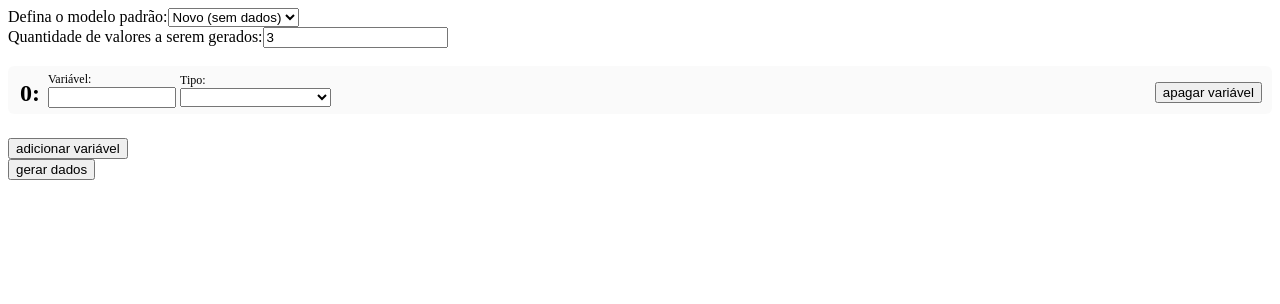
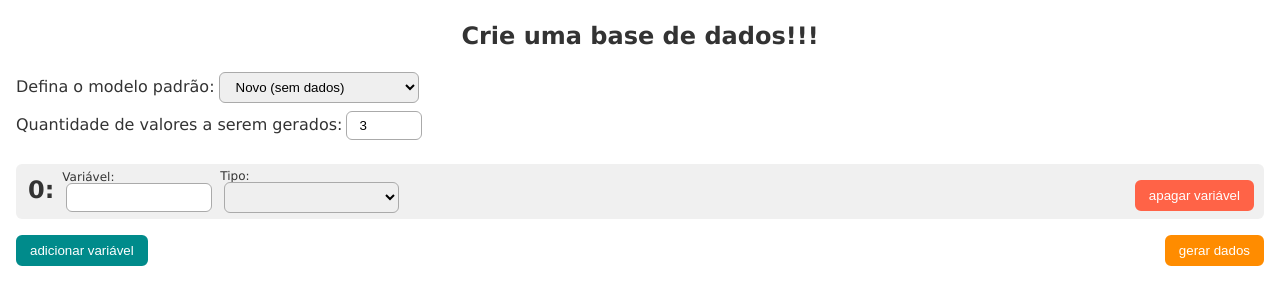
Before and after one commit to IaraNascimento/fmu-data-generator, a React (Create React App) app: page / in a window 1280 px wide. Both pictures are taken after a click on the button "adicionar variável". Shown: the top 304 px of the page. Built offline with nearby package versions, Linux system fonts and the light colour scheme.

Commit message:
Styles and Adjust on Generate

```diff
--- /dev/null
+++ b/src/App.scss
@@ -0,0 +1,208 @@
+/* http://meyerweb.com/eric/tools/css/reset/
+   v2.0 | 20110126
+   License: none (public domain)
+*/
+
+html,
+body,
+div,
+span,
+applet,
+object,
+iframe,
+h1,
+h2,
+h3,
+h4,
+h5,
+h6,
+p,
+blockquote,
+pre,
+a,
+abbr,
+acronym,
+address,
+big,
+cite,
+code,
+del,
+dfn,
+em,
+img,
+ins,
+kbd,
+q,
+s,
+samp,
+small,
+strike,
+strong,
+sub,
+sup,
+tt,
+var,
+b,
+u,
+i,
+center,
+dl,
+dt,
+dd,
+ol,
+ul,
+li,
+fieldset,
+form,
+label,
+legend,
+table,
+caption,
+tbody,
+tfoot,
+thead,
+tr,
+th,
+td,
+article,
+aside,
+canvas,
+details,
+embed,
+figure,
+figcaption,
+footer,
+header,
+hgroup,
+menu,
+nav,
+output,
+ruby,
+section,
+summary,
+time,
+mark,
+audio,
+video {
+  margin: 0;
+  padding: 0;
+  border: 0;
+  font-size: 100%;
+  font: inherit;
+  vertical-align: baseline;
+}
+/* HTML5 display-role reset for older browsers */
+article,
+aside,
+details,
+figcaption,
+figure,
+footer,
+header,
+hgroup,
+menu,
+nav,
+section {
+  display: block;
+}
+body {
+  line-height: 1;
+}
+ol,
+ul {
+  list-style: none;
+}
+blockquote,
+q {
+  quotes: none;
+}
+blockquote:before,
+blockquote:after,
+q:before,
+q:after {
+  content: "";
+  content: none;
+}
+table {
+  border-collapse: collapse;
+  border-spacing: 0;
+}
+
+/*
+ MY GLOBAL STYLE
+*/
+
+html {
+  font-family: Verdana, Geneva, Tahoma, sans-serif;
+  color: #333;
+}
+
+main {
+  margin: 16px;
+}
+
+select,
+option,
+input {
+  border-radius: 6px;
+  border: 1px solid #aaa;
+  outline: none;
+  padding: 6px 12px;
+  margin: 0 4px;
+}
+
+button {
+  padding: 6px 12px;
+  border-radius: 6px;
+  cursor: pointer;
+  border: 2px solid darkcyan;
+  background-color: darkcyan;
+  color: white;
+  &:hover {
+    border: 2px solid darkcyan;
+    background-color: white;
+    color: darkcyan;
+  }
+  &.main {
+    border: 2px solid darkorange;
+    background-color: darkorange;
+    color: white;
+    &:hover {
+      border: 2px solid darkorange;
+      background-color: white;
+      color: darkorange;
+    }
+  }
+  &.negative {
+    border: 2px solid tomato;
+    background-color: tomato;
+    color: white;
+    &:hover {
+      border: 2px solid tomato;
+      background-color: white;
+      color: tomato;
+    }
+  }
+}
+
+.main {
+  &-title {
+    text-align: center;
+    font-size: 24px;
+    margin: 24px 0;
+    font-weight: bold;
+  }
+  &-form {
+    label {
+      display: inline-block;
+      margin-bottom: 8px;
+    }
+    select,
+    option {
+      width: 200px;
+    }
+    input {
+      width: 50px;
+    }
+  }
+}
--- a/src/App.tsx
+++ b/src/App.tsx
@@ -3,6 +3,7 @@ import Wrap from "./components/Wrap/Wrap";
 import Viewer from "./components/Viewer/Viewer";
 import { IGeneratedData, ITemplate } from "./types/types";
 import templatesPossibilits from "./datapoints/datapoints.json";
+import "./App.scss";
 
 function App() {
   const [selectedTemplate, setSelectedTemplate] = useState<ITemplate>();
@@ -14,8 +15,9 @@ function App() {
   }
 
   return (
-    <>
-      <form>
+    <main>
+      <h1 className="main-title">Crie uma base de dados!!!</h1>
+      <form className="main-form">
         <label>
           <span>Defina o modelo padrão:</span>
           <select
@@ -53,7 +55,7 @@ function App() {
       />
       <br />
       <Viewer data={data} />
-    </>
+    </main>
   );
 }
 
--- a/src/components/VariableForm/VariableForm.scss
+++ b/src/components/VariableForm/VariableForm.scss
@@ -2,7 +2,7 @@
   position: relative;
   margin-bottom: 6px;
   border-radius: 6px;
-  padding: 6px 12px;
+  padding: 6px 125px 6px 12px;
   &:nth-child(2n) {
     background-color: rgba(230, 230, 230, 0.6);
   }
@@ -36,14 +36,18 @@
 
 .nominais {
   display: inline-block;
-  width: 155px;
+  width: 180px;
   vertical-align: top;
   &-inner {
     position: relative;
+    input {
+      padding-right: 40px;
+    }
   }
   &-erase {
     display: inline-block;
     position: absolute;
+    padding: 5px 10px;
     right: 0;
     top: 0;
     z-index: 1;
--- a/src/components/VariableForm/VariableForm.tsx
+++ b/src/components/VariableForm/VariableForm.tsx
@@ -205,7 +205,7 @@ function VariableForm(props: VariableFormProps) {
                           autoFocus
                         />
                         <button
-                          className="nominais-erase"
+                          className="nominais-erase negative"
                           onClick={(e) => {
                             eraseThisNominal(e, index);
                           }}
@@ -226,7 +226,7 @@ function VariableForm(props: VariableFormProps) {
         }
       })()}
       <button
-        className="erase-btn"
+        className="erase-btn negative"
         onClick={(e) => {
           e.preventDefault();
           props.eraseThisVariable();
--- /dev/null
+++ b/src/components/Wrap/Wrap.scss
@@ -0,0 +1,7 @@
+.btn-wrap {
+  display: flex;
+  flex-wrap: nowrap;
+  justify-content: space-between;
+  align-items: center;
+  margin-top: 16px;
+}
--- a/src/components/Wrap/Wrap.tsx
+++ b/src/components/Wrap/Wrap.tsx
@@ -1,6 +1,7 @@
 import { useEffect, useState } from "react";
 import VariableForm from "../VariableForm/VariableForm";
 import { IGeneratedData, ITemplate, IVariable } from "../../types/types";
+import "./Wrap.scss";
 
 interface WrapProps {
   template?: ITemplate;
@@ -60,7 +61,7 @@ function Wrap(props: WrapProps) {
         let max: number = data.max ? data.max : 10;
         let decimal: number =
           (data.decimal as number) >= 0 ? (data.decimal as number) : 0;
-        if (data.relation !== null) {
+        if (data.relation || data.relation === 0) {
           const reference = Number(
             Object.values(generated[index])[Number(data.relation)]
           );
@@ -128,14 +129,17 @@ function Wrap(props: WrapProps) {
             />
           );
         })}
-      <br />
-      <button onClick={() => createNewVariable()}>adicionar variável</button>
-      <br />
-      {!!variables && variables.length > 0 && (
-        <button onClick={() => generateData(props.quantity, variables)}>
-          gerar dados
-        </button>
-      )}
+      <div className="btn-wrap">
+        <button onClick={() => createNewVariable()}>adicionar variável</button>
+        {!!variables && variables.length > 0 && (
+          <button
+            className="main"
+            onClick={() => generateData(props.quantity, variables)}
+          >
+            gerar dados
+          </button>
+        )}
+      </div>
     </>
   );
 }
```
